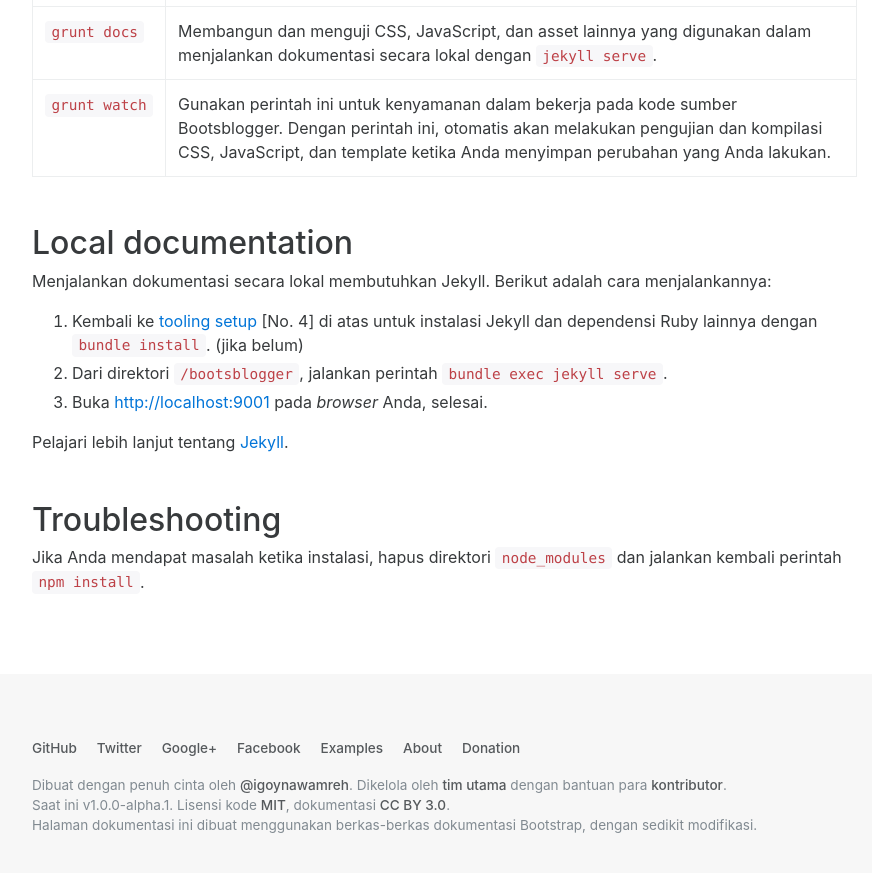
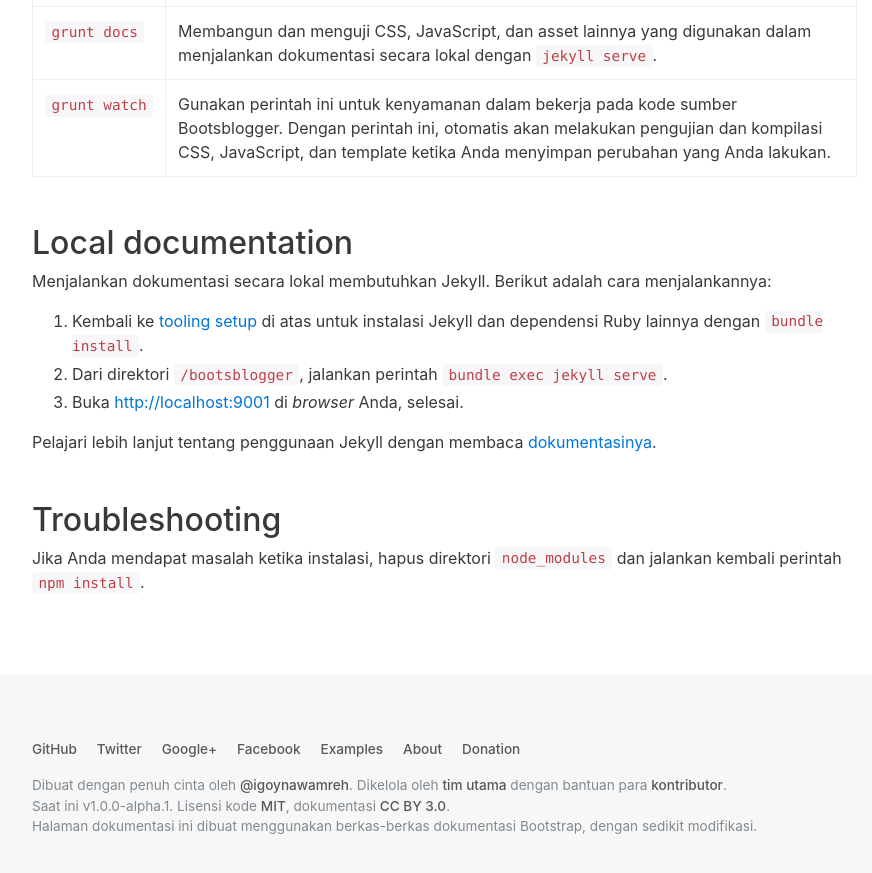
Before and after one commit to taufik-nurrohman/bootsblogger, a Jekyll site: the page built from docs/getting-started/build-tools.md, in a window 1280 px wide and 900 px high, scrolled down 1416 px. Shown: the top 873 px of the window, without its empty margins (53-925 px from the left). Built offline with Jekyll 4.4.1, drawn with Linux system fonts in a browser that asks for light colours.

Commit message:
update docs

```diff
--- a/docs/getting-started/build-tools.md
+++ b/docs/getting-started/build-tools.md
@@ -33,11 +33,11 @@ Perintah Grunt yang tersedia:
 
 Menjalankan dokumentasi secara lokal membutuhkan Jekyll. Berikut adalah cara menjalankannya:
 
-1. Kembali ke [tooling setup](#tooling-setup) [No. 4] di atas untuk instalasi Jekyll dan dependensi Ruby lainnya dengan `bundle install`. (jika belum)
+1. Kembali ke [tooling setup](#tooling-setup) di atas untuk instalasi Jekyll dan dependensi Ruby lainnya dengan `bundle install`.
 2. Dari direktori `/bootsblogger`, jalankan perintah `bundle exec jekyll serve`.
-3. Buka <http://localhost:9001> pada *browser* Anda, selesai.
+3. Buka <http://localhost:9001> di *browser* Anda, selesai.
 
-Pelajari lebih lanjut tentang [Jekyll](https://jekyllrb.com/docs/home/).
+Pelajari lebih lanjut tentang penggunaan Jekyll dengan membaca [dokumentasinya](https://jekyllrb.com/docs/home/).
 
 ## Troubleshooting
 
```
